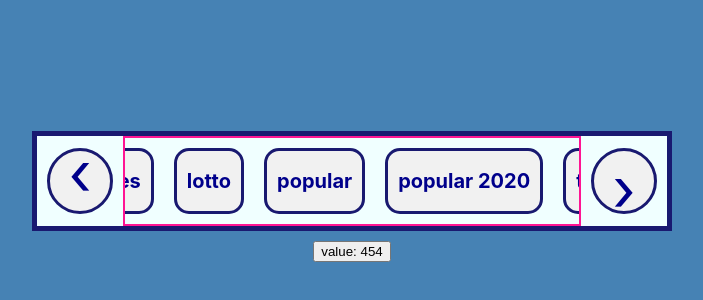
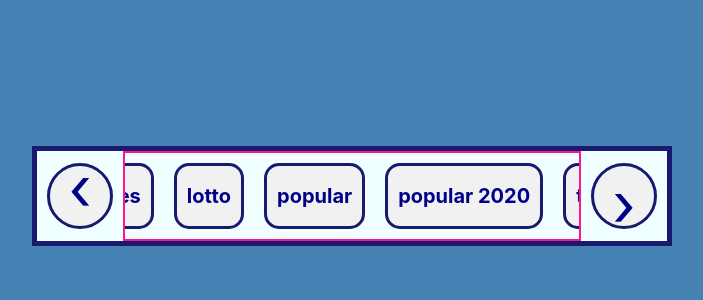
Before and after one commit to tom2kota/category-pagination, a React (Create React App) app: page / in a window 1280 px wide. Shown: the part 204-504 px from the top of the page, without its empty margins (288-991 px from the left). Built offline with nearby package versions, Linux system fonts and the light colour scheme.

Commit message:
Update files

```diff
--- a/src/components/Pagination/Pagination.tsx
+++ b/src/components/Pagination/Pagination.tsx
@@ -2,9 +2,7 @@ import React, {useEffect, useRef, useState} from "react";
 import ResizeObserver from 'resize-observer-polyfill';
 import './Pagination.css'
 
-
 const Pagination = () => {
-
     const items = [
         'all',
         'new games',
@@ -15,53 +13,38 @@ const Pagination = () => {
         'top 2020'
     ]
 
-
     const itemRef = useRef(null);
-
     const [value, setValue] = useState(0);
 
     useEffect(() => {
-
-
         const resizeObserver = new ResizeObserver((entries) => {
             console.log('resizeObserver => .Pagination-list width: ', entries.map(x => x.target.clientWidth));
         });
-
         // @ts-ignore
         resizeObserver.observe(itemRef.current);
-
         if (value === 0) {
-
             // @ts-ignore
             let computedWidth = Number.parseInt(window.getComputedStyle(itemRef.current, null).width)
             setValue(computedWidth);
-
         }
     }, [value]);
 
+    const renderItems = () => items.map(item => {
+        return (
+            <div key={Math.floor(Math.random() * 90000)}
+                 className="Pagination-items">{item}
+            </div>)
+    })
 
     return (
-
         <>
             <div className="Pagination">
-
                 <div className="Pagination-controls left">&lsaquo;</div>
-
-
                 <div ref={itemRef} className="Pagination-list">
-                    {items.map(item => <div key={Math.floor(Math.random() * 10000)}
-                                            className="Pagination-items">{item}</div>)}
+                    {renderItems()}
                 </div>
-
                 <div className="Pagination-controls right">&rsaquo;</div>
             </div>
-            <div>
-                <button onClick={() => setValue(0)}>
-                    <div>value: {value}</div>
-                </button>
-            </div>
-
-
         </>
     )
 }
```
